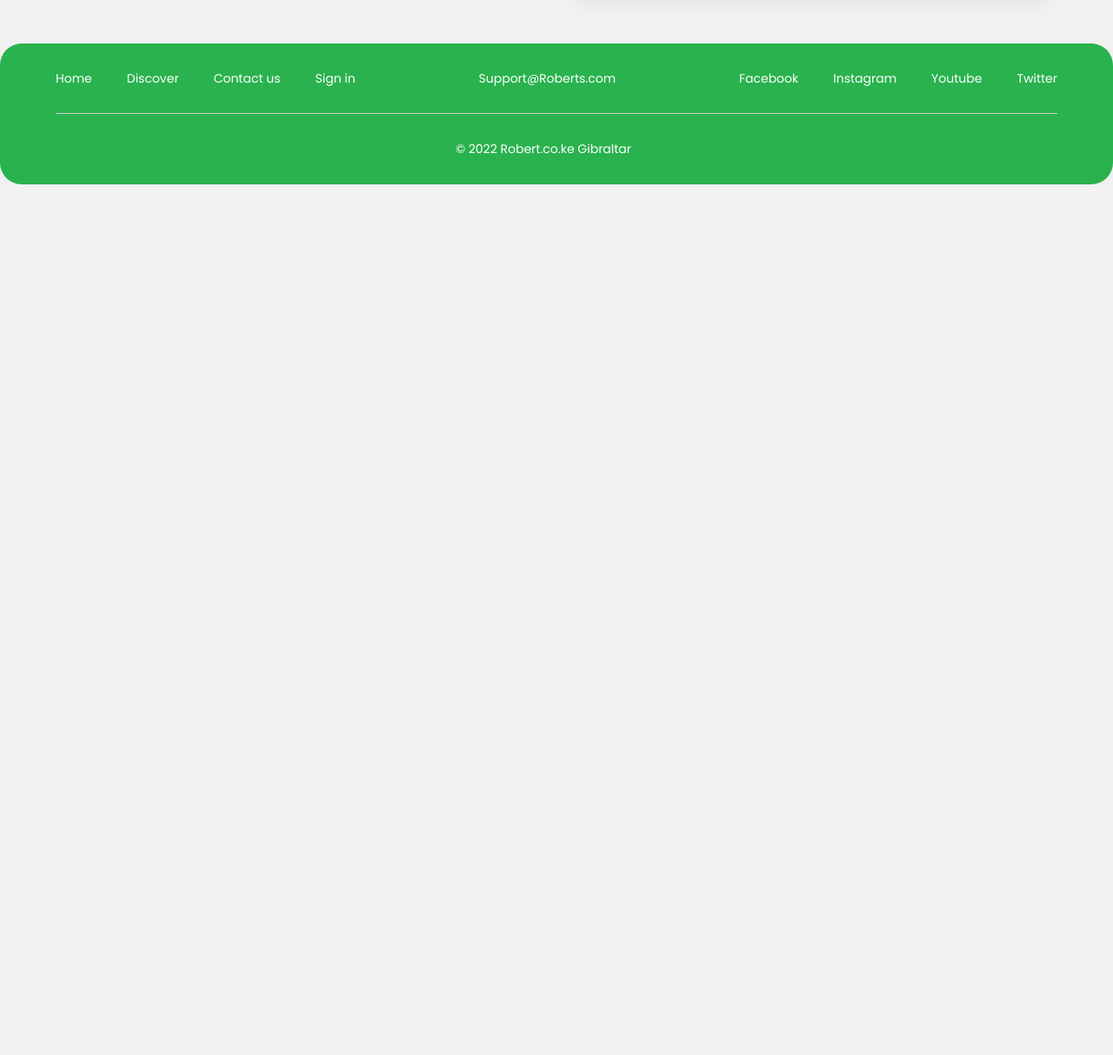
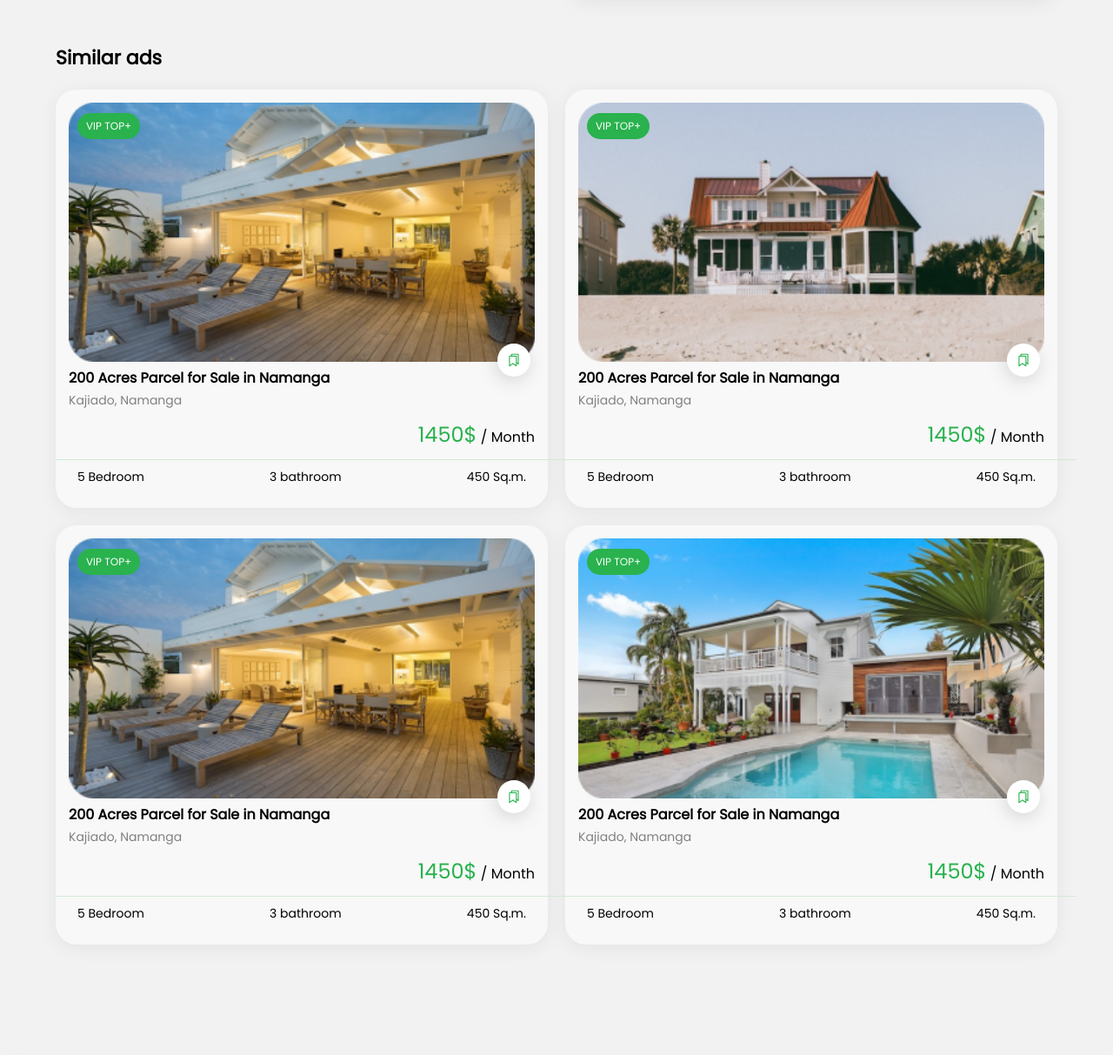
Before and after one commit to Achi-Abramia/Shualeduri-Davaleba, a plain HTML site: page product.html in a window 1280 px wide. Shown: the part 970-2183 px from the top of the page at 87% size. Before the commit the page ends 1182 px from the top, so only its background shows below. Drawn offline with Linux system fonts and the light colour scheme.

Commit message:
added similar ads container and responsive

```diff
--- a/product.html
+++ b/product.html
@@ -117,6 +117,111 @@
                 </div>
             </div>
         </section>
+        <section class="similar-ads-container">
+            <h2 class="similar-ads">Similar ads</h2>
+            <div class="similar-ads-card">
+                <div class="card-box">
+                    <a href="product.html">
+                        <div class="card-image">
+                            <img src="images/house-white.png" alt="House Pool" class="card-image-relative">
+                            <div class="vip-top">
+                                <span>VIP TOP+</span>
+                            </div>
+                            <div class="save-container">
+                                <img src="images/save-icon.png" alt="Save">
+                            </div>
+                        </div>
+                        <div class="card-info">
+                            <h3>200 Acres Parcel for Sale in Namanga</h3>
+                            <span class="card-text">Kajiado, Namanga</span>
+                            <div class="card-text-right">
+                                <span class="green-text">1450$</span> / Month
+                            </div>
+                        </div>
+                        <div class="card-footer">
+                            <span>5 Bedroom</span>
+                            <span>3 bathroom</span>
+                            <span>450 Sq.m.</span>
+                        </div>
+                    </a>
+                </div>
+                <div class="card-box">
+                    <a href="product.html">
+                        <div class="card-image">
+                            <img src="images/house-beach.png" alt="House Pool" class="card-image-relative">
+                            <div class="vip-top">
+                                <span>VIP TOP+</span>
+                            </div>
+                            <div class="save-container">
+                                <img src="images/save-icon.png" alt="Save">
+                            </div>
+                        </div>
+                        <div class="card-info">
+                            <h3>200 Acres Parcel for Sale in Namanga</h3>
+                            <span class="card-text">Kajiado, Namanga</span>
+                            <div class="card-text-right">
+                                <span class="green-text">1450$</span> / Month
+                            </div>
+                        </div>
+                        <div class="card-footer">
+                            <span>5 Bedroom</span>
+                            <span>3 bathroom</span>
+                            <span>450 Sq.m.</span>
+                        </div>
+                    </a>
+                </div>
+                <div class="card-box">
+                    <a href="product.html">
+                        <div class="card-image">
+                            <img src="images/house-white.png" alt="House Pool" class="card-image-relative">
+                            <div class="vip-top">
+                                <span>VIP TOP+</span>
+                            </div>
+                            <div class="save-container">
+                                <img src="images/save-icon.png" alt="Save">
+                            </div>
+                        </div>
+                        <div class="card-info">
+                            <h3>200 Acres Parcel for Sale in Namanga</h3>
+                            <span class="card-text">Kajiado, Namanga</span>
+                            <div class="card-text-right">
+                                <span class="green-text">1450$</span> / Month
+                            </div>
+                        </div>
+                        <div class="card-footer">
+                            <span>5 Bedroom</span>
+                            <span>3 bathroom</span>
+                            <span>450 Sq.m.</span>
+                        </div>
+                    </a>
+                </div>
+                <div class="card-box">
+                    <a href="product.html">
+                        <div class="card-image">
+                            <img src="images/house-pool.png" alt="House Pool" class="card-image-relative">
+                            <div class="vip-top">
+                                <span>VIP TOP+</span>
+                            </div>
+                            <div class="save-container">
+                                <img src="images/save-icon.png" alt="Save">
+                            </div>
+                        </div>
+                        <div class="card-info">
+                            <h3>200 Acres Parcel for Sale in Namanga</h3>
+                            <span class="card-text">Kajiado, Namanga</span>
+                            <div class="card-text-right">
+                                <span class="green-text">1450$</span> / Month
+                            </div>
+                        </div>
+                        <div class="card-footer">
+                            <span>5 Bedroom</span>
+                            <span>3 bathroom</span>
+                            <span>450 Sq.m.</span>
+                        </div>
+                    </a>
+                </div>
+            </div>
+        </section>
     </main>
     <footer>
         <div class="footer-bg">
--- a/style.css
+++ b/style.css
@@ -328,10 +328,10 @@ main {
     align-items: center;
     background-color: #FFFFFF;
     box-shadow: -2px 4px 20px 0px #6D6D6D40;
-    padding: 13px;
+    padding: 10px;
     border-radius: 50%;
-    bottom: -15px;
-    right: 10px;
+    bottom: -10px;
+    right: 5px;
 
 }
 
@@ -645,6 +645,23 @@ main {
 
             /* END PRODUCT MAIN PAGE */
 
+            /* SIMILAR ADS */
+
+.similar-ads {
+    font-size: 22px;
+    font-weight: 600;
+    line-height: 33px;
+}
+
+.similar-ads-card {
+    padding-top: 20px;
+    padding-bottom: 130px;
+    display: grid;
+    grid-template-columns: 1fr 1fr 1fr 1fr;
+    grid-template-rows: 1fr;
+    gap: 20px;
+}
+
             /* RESPONSIVE */
 
 @media (max-width: 1440px) {
@@ -684,7 +701,10 @@ main {
         object-fit: cover
     }
 
-
+    .similar-ads-container {
+        max-width: 1300px;
+        margin: 0 auto;
+    }
 }
 
 @media (max-width: 1310px) {
@@ -703,6 +723,15 @@ main {
 
     .price {
         margin-left: 0;
+    }
+
+    .similar-ads-container {
+        max-width: 90%;
+    }
+
+    .similar-ads-card {
+        grid-template-columns: 1fr 1fr;
+        grid-template-rows: 1fr 1fr;
     }
 
 }
@@ -813,6 +842,11 @@ main {
         grid-template-rows: repeat(1fr, 8);
     }
 
+    .similar-ads-card {
+        grid-template-columns: 1fr;
+        grid-template-rows: 1fr;
+    }
+
 
 }
 
```
